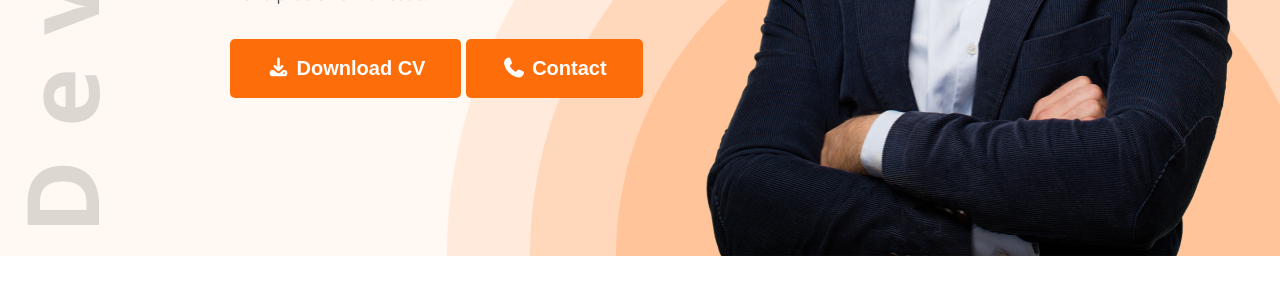
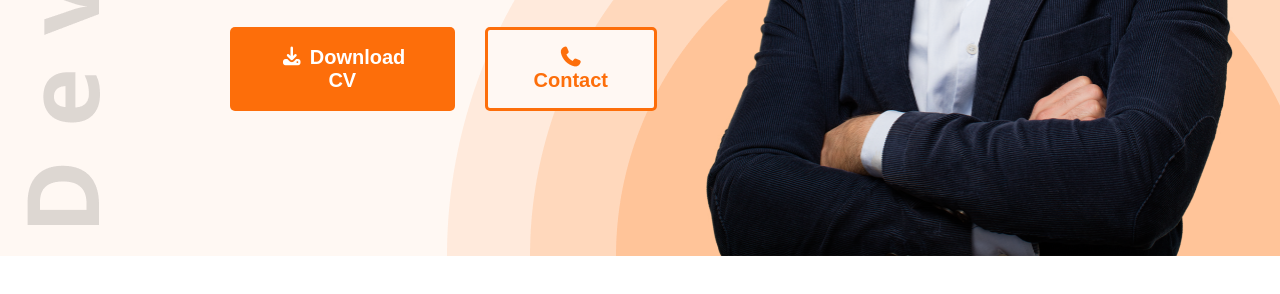
Before and after one commit to yousuf-humran/hero-portfolio-dev-code, a plain HTML site: page index.html in a window 1280 px wide. Shown: the part 576-870 px from the top of the page. Drawn offline with nearby package versions, Linux system fonts and the light colour scheme.

Commit message:
fix the button styles and hover

```diff
--- a/index.html
+++ b/index.html
@@ -33,9 +33,9 @@
                 <h1>Max Hardy</h1>
                 <p>Curious developer building clean, scalable software, learning daily, collaborating openly, and solving real-world problems with code.</p>
 
-                <div>
+                <div class="banner-buttons">
                 <button class="button"><i class="fa-solid fa-download"></i> Download CV</button>
-                <button class="button"><i class="fa-solid fa-phone"></i> Contact</button>
+                <button class="button-contact"><i class="fa-solid fa-phone"></i> Contact</button>
                 </div>
             </div>
 
--- a/portfolio.css
+++ b/portfolio.css
@@ -24,6 +24,17 @@
     color: #FD6E0A;
 }
 
+.button-contact {
+    background-color: #FFF8F3;
+    color: #FD6E0A;
+    border: 3px solid #FD6E0A;
+    border-radius: 5px;
+    padding: 16px 33px;
+    font-size: 20px;
+    font-weight: bold;
+    cursor: pointer;
+}
+
 .button {
     background-color: #FD6E0A;
     color: white;
@@ -34,7 +45,7 @@
     font-weight: bold;
     cursor: pointer;
 }
-.button:hover {
+.button:hover, .button-contact:hover {
     background-color: #000000;
     color: white;
 }
@@ -108,6 +119,11 @@ nav .nav-links a:hover { /*nav hover*/
     width: 585px;
     height: 676px;
     vertical-align: middle;
+}
+
+.banner-content .banner-buttons {
+    display: flex;
+    gap: 30px;
 }
 
 /* ----- About Section ----- */
```
